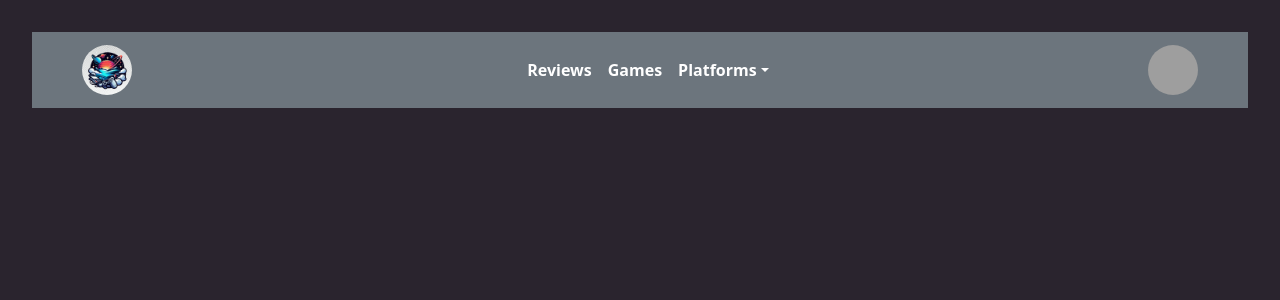
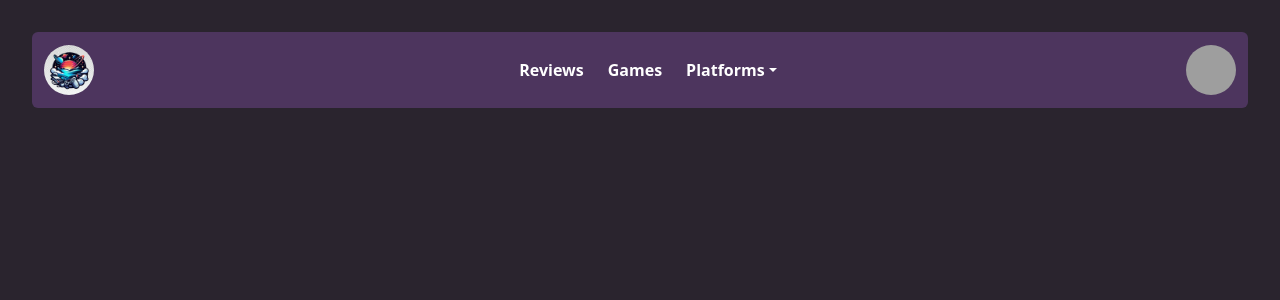
Before and after one commit to marcocodd/video_games_professor_capstone, a React (Vite) app: page / in a window 1280 px wide. Shown: the top 300 px of the page. Built offline with nearby package versions, Linux system fonts and the light colour scheme; grey boxes are pictures that could not be loaded.

Commit message:
navbar colors Changed

```diff
--- a/src/components/CustomNavBar.jsx
+++ b/src/components/CustomNavBar.jsx
@@ -11,16 +11,20 @@ import {
 import logo from "../assets/logo.jpg";
 
 const CustomNavBar = () => (
- <Navbar expand="lg" className="text-bg-secondary">
-  <Container>
+ <Navbar expand="lg" className="bg-navbar rounded position-sticky">
+  <Container fluid>
    <Navbar.Brand href="#home">
     <img className="rounded-circle" width={50} src={logo} alt="logo image" />
    </Navbar.Brand>
    <Navbar.Toggle aria-controls="basic-navbar-nav" />
    <Navbar.Collapse id="basic-navbar-nav">
     <Nav className="m-auto">
-     <Nav.Link href="#home">Reviews</Nav.Link>
-     <Nav.Link href="#link">Games</Nav.Link>
+     <Nav.Link className="me-2" href="#home">
+      Reviews
+     </Nav.Link>
+     <Nav.Link className="me-2" href="#link">
+      Games
+     </Nav.Link>
      <NavDropdown
       className="text-white"
       title="Platforms"
--- a/src/style/custom.scss
+++ b/src/style/custom.scss
@@ -1,9 +1,16 @@
 $primary: #A9218B;
-
+$secondary:#2a242e;
+$tertiary:#4d355e;
 
 body {
-    background-color: #2a242e!important;
+    background-color:$secondary!important;
     color: white!important;
+
+  }
+
+  .bg-navbar{
+    background-color: $tertiary;
+
   }
 
   .nav-link {
@@ -12,20 +19,27 @@ body {
 
 }
 
+.nav-link:hover{
+  color: $primary!important;
+
+}
+
 .dropdown-menu {
-  background-color: #6c757d!important;
+  background-color: $tertiary!important;
 }
 .dropdown-item {
   color: white !important; // Imposta il colore del testo su bianco
 }
 
-.dropdown-item.active,
+
 .dropdown-item:active {
-    background-color: $primary !important; // Imposta il colore di sfondo su primary
+    background-color: #ffffff !important; // Imposta il colore di sfondo su bianco
+    color: $primary !important; // Imposta il colore del testo su primary
 }
 
 .dropdown-item:hover {
   color: $primary !important; // Imposta il colore del testo su primary
   font-weight: 500;
 }
+
 @import "../../node_modules/bootstrap/scss/bootstrap.scss"
```
Also changed, not shown: src/style/custom.css, 1 other file (tests, documents, lock files or other folders).
